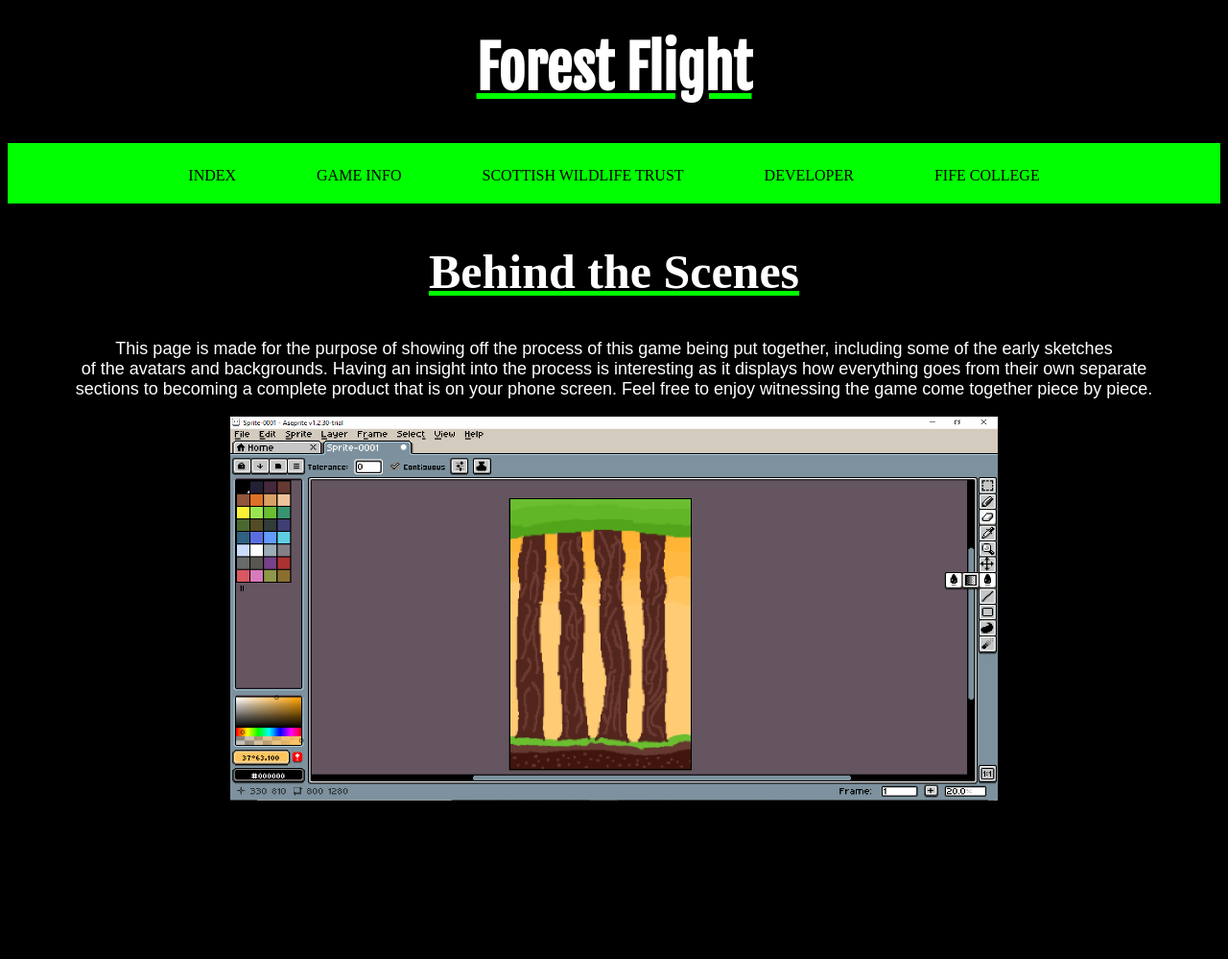
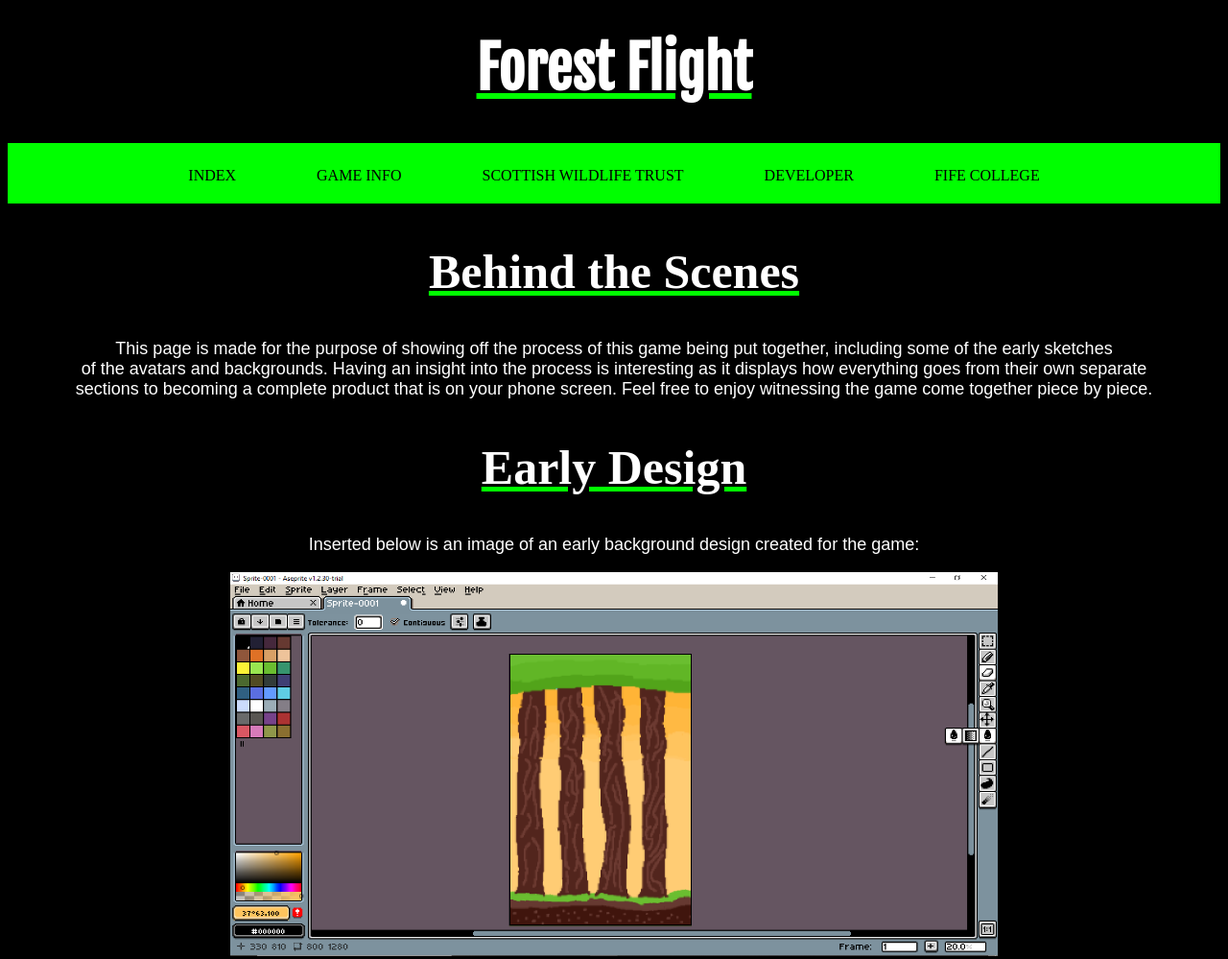
Before and after one commit to KGreenhorn03/Forest-Flight-Webpage, a plain HTML site: page BTS.html in a window 1280 px wide. Shown: the whole page at 96% size. Before the commit the page ends 842 px from the top, so only its background shows below. Drawn offline with Linux system fonts and the light colour scheme.

Commit message:
Added heading to Image on BTS page

```diff
--- a/BTS.css
+++ b/BTS.css
@@ -144,6 +144,18 @@ btsdiv
 
 }
 
+.ebackgroundh
+{
+
+    text-align: center;
+    color: white;
+    font-size: 50px;
+    text-decoration: underline;
+    font font-family: 'Zen Antique' , serif;
+    text-decoration-color: lime;
+
+}
+
 .ebackgroundp
 {
 
--- a/BTS.html
+++ b/BTS.html
@@ -31,6 +31,10 @@
 
 <div class = "ebackground">
 
+ <h2 class = "ebackgroundh">Early Design</h2>
+
+ <p class = "ebackgroundp">Inserted below is an image of an early background design created for the game:</p>
+
  <img src="Early%20Background.PNG" alt="Early Background" width="800" height="400">
 
 </div>
```
Also changed, not shown: Index.css (line endings or trailing spaces).
